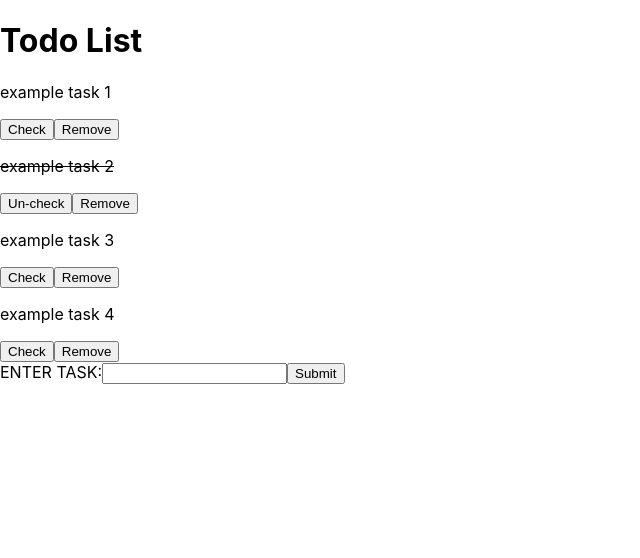
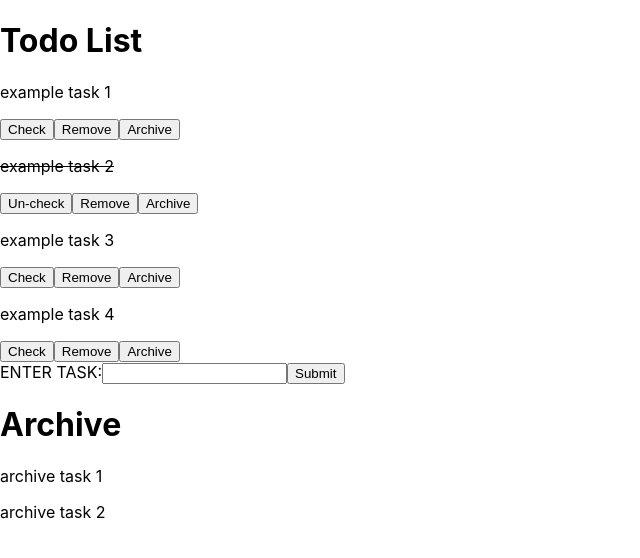
Before and after one commit to Indykatz/basicTodo, a React (Create React App) app: page / in a window 1280 px wide. Shown: the top 558 px of the page, without its empty margins (0-640 px from the left). Built offline with nearby package versions, Linux system fonts and the light colour scheme.

Commit message:
archive added

```diff
--- a/src/App.js
+++ b/src/App.js
@@ -2,6 +2,8 @@ import "./App.css";
 import { useState } from "react";
 import AddItem from "./components/AddItem";
 import ToDoList from "./components/TodoList";
+import Archive from "./components/Archive";
+// import Archive from "./components/Archive";
 
 // App
 function App() {
@@ -11,7 +13,6 @@ function App() {
     { item: "example task 3", checked: false },
     { item: "example task 4", checked: false },
   ]);
-
   // handles checked off items
   const handleCheck = (index) => {
     let storeItems = [...item];
@@ -21,12 +22,22 @@ function App() {
     indexOfItem.checked = newCheck;
     setItem(storeItems);
   };
-
   // Handle click for removing items
   const handleClick = (index) => {
     let storeItems = [...item];
     storeItems.splice(index, 1);
     setItem(storeItems);
+  };
+  // Archive
+  const [archive, setArchive] = useState(["archive task 1", "archive task 2"]);
+  // handle archive
+  const handleArchive = (index) => {
+    let storeItems = [...item];
+    let storeArchive = [...archive];
+    let toArchive = storeItems[index].item;
+    storeArchive.push(toArchive);
+    setArchive(storeArchive);
+    handleClick(index);
   };
 
   // add item handle submit new items
@@ -36,6 +47,7 @@ function App() {
     setItem([...item, { item: itemInput }]);
     setItemInput("");
   };
+
   // return
   return (
     <div>
@@ -50,10 +62,10 @@ function App() {
             key={index}
             handleClick={() => handleClick(index)}
             handleCheck={() => handleCheck(index)}
+            handleArchive={() => handleArchive(index)}
           />
         );
       })}
-      {/* end of map */}
       {/* add new item */}
       <div>
         <AddItem
@@ -62,8 +74,19 @@ function App() {
           setItemInput={setItemInput}
         />
       </div>
+      <div>
+        <h1>Archive</h1>
+        {archive.map((archive, index) => {
+          return (
+            // runs ToDoList component
+            <Archive archiveItem={archive} key={index} />
+          );
+        })}
+      </div>
     </div>
   );
 }
 
 export default App;
+
+// handleArchive
--- /dev/null
+++ b/src/components/Archive.js
@@ -0,0 +1,5 @@
+const Archive = ({ archiveItem }) => {
+  return <p>{archiveItem}</p>;
+};
+
+export default Archive;
--- a/src/components/TodoList.js
+++ b/src/components/TodoList.js
@@ -1,4 +1,10 @@
-const ToDoList = ({ todoItem, todoChecked, handleClick, handleCheck }) => {
+const ToDoList = ({
+  todoItem,
+  todoChecked,
+  handleClick,
+  handleCheck,
+  handleArchive,
+}) => {
   if ({ todoChecked }) {
     return (
       <div>
@@ -8,12 +14,13 @@ const ToDoList = ({ todoItem, todoChecked, handleClick, handleCheck }) => {
         <button onClick={handleCheck}>
           {todoChecked ? "Un-check" : "Check"}
         </button>
-        <button onClick={handleClick} className="removeButton">
-          Remove
-        </button>
+        <button onClick={handleClick}>Remove</button>
+        <button onClick={handleArchive}>Archive</button>
       </div>
     );
   }
 };
 
 export default ToDoList;
+
+// handleArchive
```
